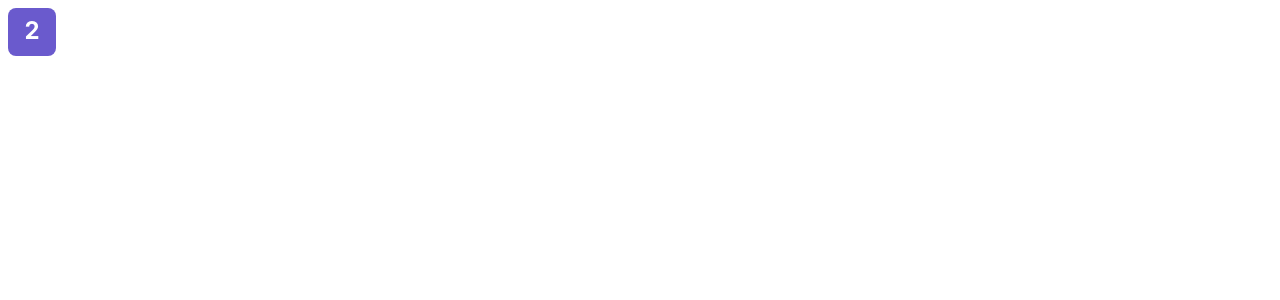
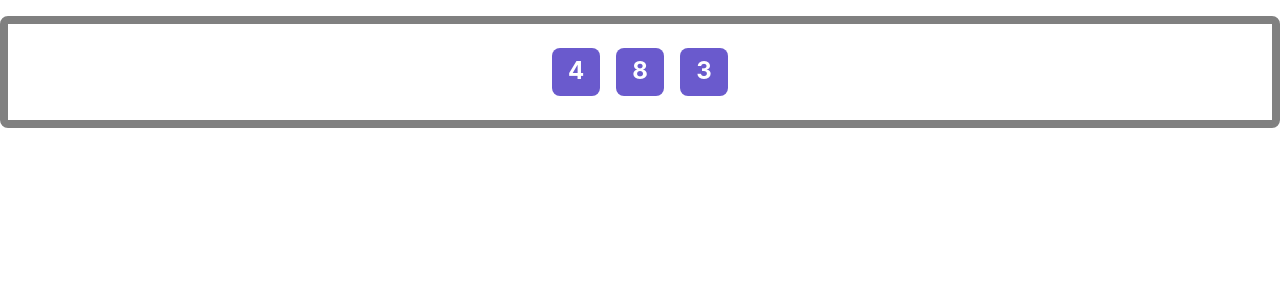
Before and after one commit to Jaswanth-9/02-lucky7, a React (Create React App) app: page / in a window 1280 px wide. Shown: the top 300 px of the page. Built offline with nearby package versions, Linux system fonts and the light colour scheme.

Commit message:
basic modifications

```diff
--- a/src/App.js
+++ b/src/App.js
@@ -1,10 +1,10 @@
 import './App.css';
-import Die from "./Die.js";
+import Dice from "./Dice"
 
 function App() {
   return (
     <div className="App">
-      <Die val = {2}/>
+      <Dice  dice = {[4,8,3]}/>
     </div>
   );
 }
--- a/src/Dice.js
+++ b/src/Dice.js
@@ -1,4 +1,4 @@
-import Die from "./Die";
+import Die from "./Die"
 import "./Dice.css";
 
 export default function Dice( {dice} ){
@@ -6,7 +6,7 @@ export default function Dice( {dice} ){
         <div className = "Dice">
             {
                 dice.map((v,i) => (
-                    <Die key={i} var={v} />
+                    <Die val={v} key={i} />
                 ))
             }
         </div>
--- a/src/Die.css
+++ b/src/Die.css
@@ -2,7 +2,7 @@
     background-color: slateblue;
     color : white;
     border-radius: 0.5rem;
-    /* display : inline-block; */
+    display : inline-block;
     width : 3rem;
     height : 2.5rem;
     padding-top : 0.5rem;
```
